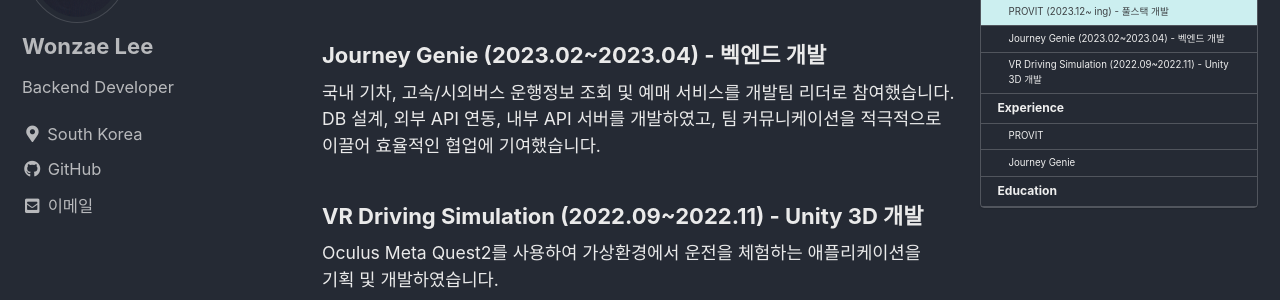
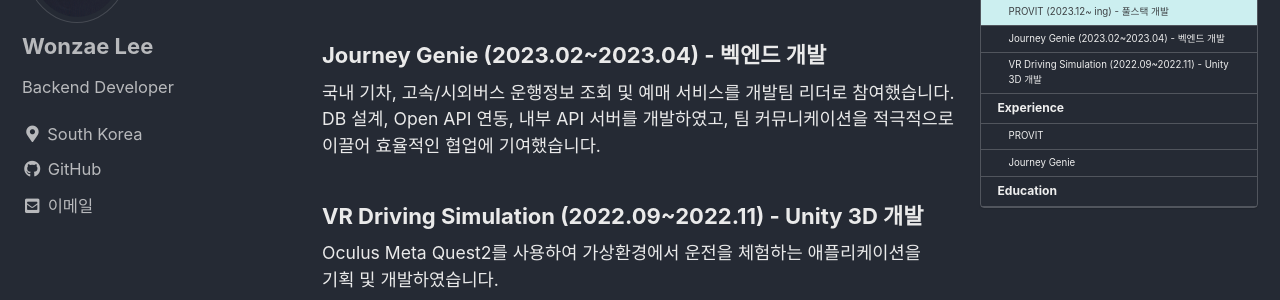
Before and after one commit to one-zeze/one-zeze.github.io, a Jekyll site: the page built from _posts/2024-03-29-about.md, in a window 1280 px wide and 1400 px high, scrolled down 1261 px. Shown: the part 178-478 px from the top of the window. Built offline with Jekyll 4.4.1, drawn with Linux system fonts in a browser that asks for light colours; cached includes are drawn as plain includes; part of the change alters nothing that is shown; some of the changed text lies outside the part shown.

Commit message:
change some word

```diff
--- a/_posts/2024-03-29-about.md
+++ b/_posts/2024-03-29-about.md
@@ -17,7 +17,7 @@ last_modified_at: 2024-04-05
 
 안녕하세요.
 개발 자체에 재미를 느끼는, 백엔드 개발자 이원제 입니다.
-16살, 친구 얼굴로 애니팡 게임을 만들며 개발에 관심을 가지게 되었습니다.
+16살, 친구 얼굴로 애니팡 게임을 만들며 개발에 관심을 가지기 시작했습니다.
 
 <br>
 개발자로서 욕심과 집요함이 가장 중요하다고 생각합니다.
@@ -57,7 +57,7 @@ API 통신, React 컴포넌트 개발을 수행했습니다.
 
 ### Journey Genie (2023.02~2023.04) - 벡엔드 개발
 
-국내 기차, 고속/시외버스 운행정보 조회 및 예매 서비스를 개발팀 리더로 참여했습니다. DB 설계, 외부 API 연동, 내부 API 서버를 개발하였고, 팀 커뮤니케이션을 적극적으로 이끌어 효율적인 협업에 기여했습니다.
+국내 기차, 고속/시외버스 운행정보 조회 및 예매 서비스를 개발팀 리더로 참여했습니다. DB 설계, Open API 연동, 내부 API 서버를 개발하였고, 팀 커뮤니케이션을 적극적으로 이끌어 효율적인 협업에 기여했습니다.
 
 ### VR Driving Simulation (2022.09~2022.11) - Unity 3D 개발
 
@@ -104,7 +104,7 @@ Oculus Meta Quest2를 사용하여 가상환경에서 운전을 체험하는 애
 - 양방향 매핑 관계인 Entity 조회시, stackoverflow(순환참조) 방지를 위해 Dto 클래스 사용
 - 중복 회원가입 방지를 위해 BackEnd 단에서 중복 검증 구현
 - 회원 정보 조회, 수정, 삭제 기능 구현
-- jQuery, Ajax 사용하여 내부 API 서버 호출
+- jQuery Ajax 사용하여 내부 API 서버 연결
 
 <br>
 
```
